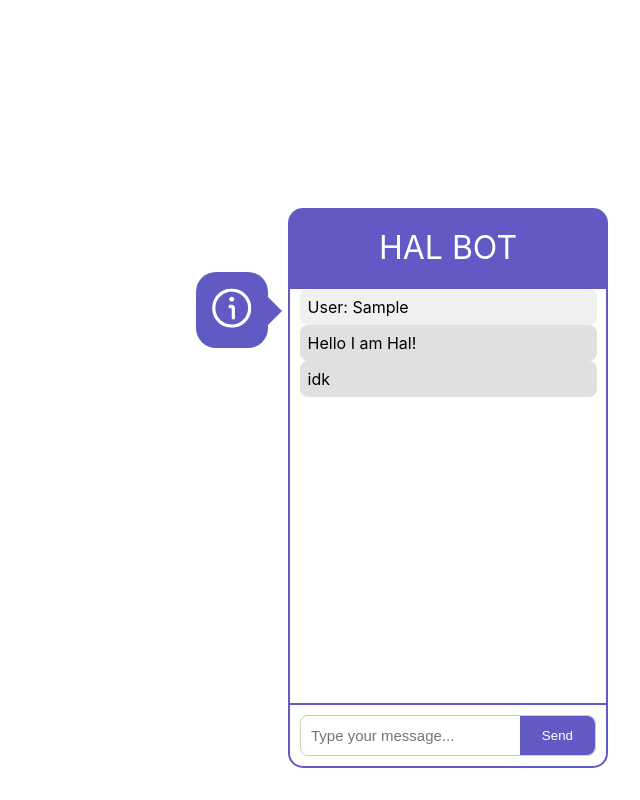
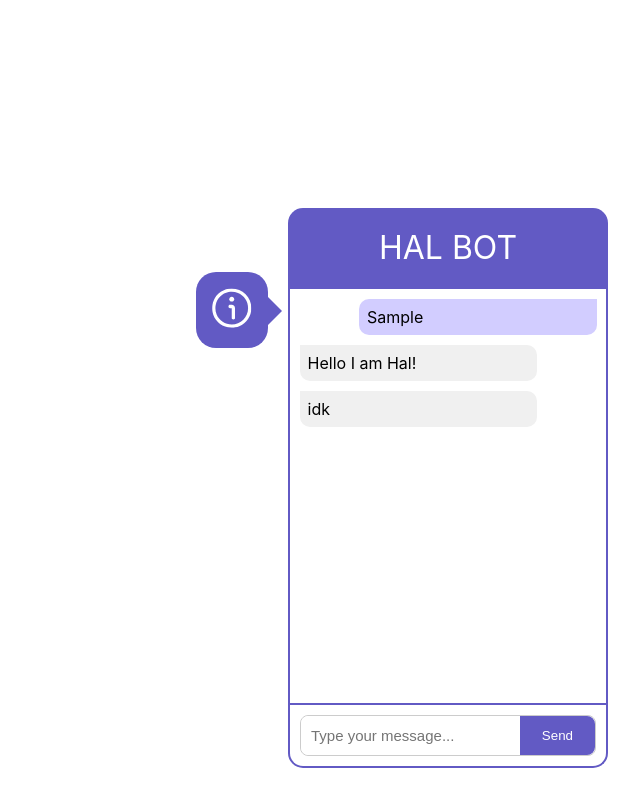
Before and after one commit to SumethD/halbot, a React (Create React App) app: page / in a window 1280 px wide. Both pictures are taken after typing "Sample" into the empty fields and a click on the button "Send". Shown: the whole page, without its empty margins (640-1280 px from the left). Built offline with nearby package versions, Linux system fonts and the light colour scheme.

Commit message:
bot vs user message ui fix

```diff
--- a/src/components/ChatInterface.css
+++ b/src/components/ChatInterface.css
@@ -31,19 +31,23 @@
 }
 
 .message {
-    margin-bottom: 10px;
+    margin-top: 10px;
+    padding: 8px;
+    border-radius: 10px;
 }
 
-.user-message {
-    background-color: #f0f0f0;
-    padding: 8px;
-    border-radius: 8px;
+.user {
+    background-color: var(--secondary);
+    margin-left: 20%;
+    border-top-right-radius: 0;
+
 }
 
-.bot-message {
-    background-color: #e0e0e0;
-    padding: 8px;
-    border-radius: 8px;
+.bot {
+    background-color: var(--lightgrey);
+    margin-right: 20%;
+    border-top-left-radius: 0;
+
 }
 
 
--- a/src/components/PromptsPopUp.css
+++ b/src/components/PromptsPopUp.css
@@ -63,7 +63,7 @@
     font-size: 15px;
     margin: 0px 25px;
     padding: 3%;
-    background-color: var(--thegrey);
+    background-color: var(--lightgrey);
     text-align: center;
     border-radius: 10px;
 }
--- a/src/components/chatInterface.jsx
+++ b/src/components/chatInterface.jsx
@@ -72,15 +72,15 @@ const ChatInterface = () => {
             <div key={index}>
               {message.botType === 'object' ? (
                 <div>
-                  <div className="user-message">User: {message.user}</div>
+                  <div className="user message">{message.user}</div>
                   {message.bot.map((item, itemIndex) => (
-                    <div key={itemIndex} className='bot-message'>{item}</div>
+                    <div key={itemIndex} className='bot message'>{item}</div>
                   ))}
                 </div>
               ) : (
                 <div>
-                  <div className="user-message">User: {message.user}</div>
-                  <div className="bot-message">Bot: {message.bot}</div>
+                  <div className="user message">{message.user}</div>
+                  <div className="bot message">{message.bot}</div>
                 </div>
               )}
             </div>
--- a/src/values/colours.css
+++ b/src/values/colours.css
@@ -1,6 +1,6 @@
 :root {
     --primary: #625AC4;
     --secondary: #D2CDFF;
-    --thegrey : #F0F0F0;
+    --lightgrey : #F0F0F0;
     --backup: #007bff;
 }
```
Also changed, not shown: src/components/example_responses.jsx (added).
